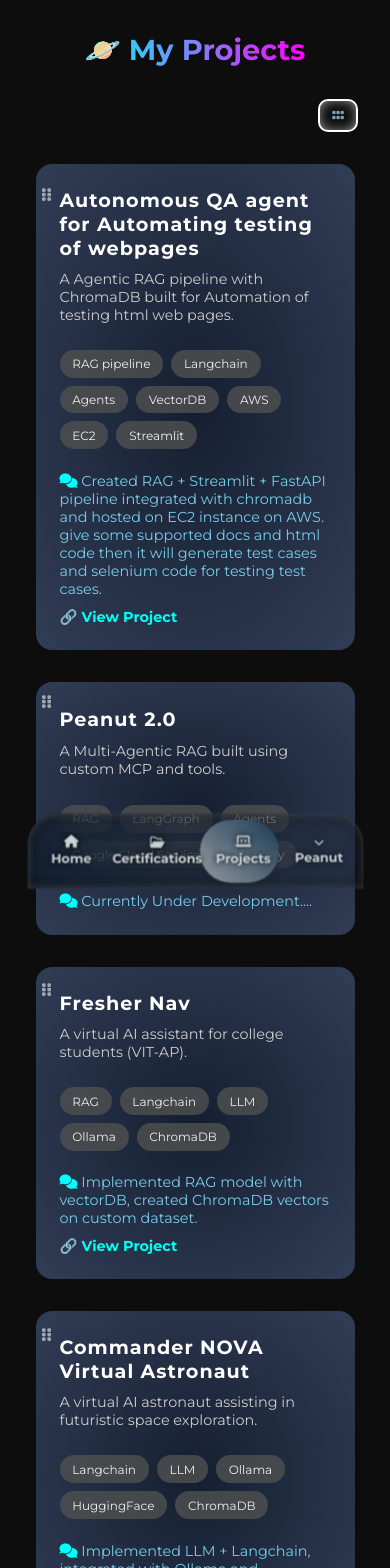
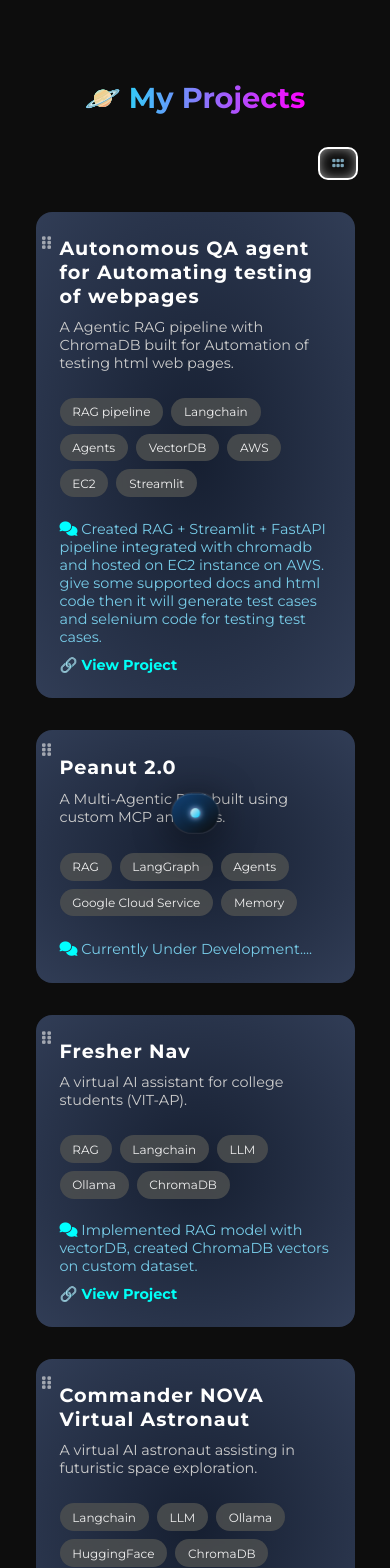
Before and after one commit to Aquibyounis/Portfolio_with_chatbot, a React (Create React App) app in the folder frontchat/: page /projects in a window 390 px wide. Shown: the top 1568 px of the page. Built offline with nearby package versions, Linux system fonts and the light colour scheme.

Commit message:
new navbar style

```diff
--- a/frontchat/src/App.js
+++ b/frontchat/src/App.js
@@ -16,7 +16,7 @@ function App() {
     // show loader for 2 seconds
     const timer = setTimeout(() => {
       setLoading(false);
-    }, 3000);
+    }, 0);
     return () => clearTimeout(timer);
   }, []);
 
--- a/frontchat/src/Components/Main_bar/MainBar.css
+++ b/frontchat/src/Components/Main_bar/MainBar.css
@@ -11,6 +11,7 @@
     align-items: center;
     justify-content: center;
     z-index: -10;
+    padding-top: 10%;
 }
 
 .inner_main {
--- a/frontchat/src/Components/Navbar/Navbar.css
+++ b/frontchat/src/Components/Navbar/Navbar.css
@@ -9,7 +9,8 @@
 }
 
 .ul {
-    position: relative; /* Essential for positioning the floating indicator */
+    position: relative;
+    /* Essential for positioning the floating indicator */
     backdrop-filter: blur(50px);
     padding: 5px;
     border-radius: 55px;
@@ -26,13 +27,16 @@
 /* The new sliding liquid background */
 .floating-indicator {
     position: absolute;
-    height: 85%; /* Slightly smaller than container for looks */
+    height: 85%;
+    /* Slightly smaller than container for looks */
     top: 50%;
     transform: translateY(-50%);
     background: linear-gradient(45deg, rgba(255, 255, 255, 0.523), rgb(27, 59, 85));
     border-radius: 50px;
-    z-index: 0; /* Behind the text */
-    transition: all 0.5s cubic-bezier(0.23, 1, 0.32, 1); /* "Fluid" easing */
+    z-index: 0;
+    /* Behind the text */
+    transition: all 0.5s cubic-bezier(0.23, 1, 0.32, 1);
+    /* "Fluid" easing */
     box-shadow: 0 0 10px rgba(0, 0, 0, 0.2);
 }
 
@@ -47,7 +51,8 @@
     text-decoration: none;
     border-radius: 50px;
     font-weight: 600;
-    z-index: 1; /* Must be above the indicator */
+    z-index: 1;
+    /* Must be above the indicator */
     display: flex;
     align-items: center;
     gap: 8px;
@@ -63,71 +68,255 @@
     .navbar {
         scale: 1.23;
     }
+
     .Link {
         font-size: 1em;
     }
 }
 
+/* ========================================
+   DYNAMIC ISLAND - Mobile Navbar (600px)
+   ======================================== */
+
+/* Hide Dynamic Island pill on desktop */
+.dynamic-island-pill {
+    display: none;
+}
+
 @media (max-width: 600px) {
     .navbar {
-    width: 100svw;
-    position: fixed;
-    /* 1. Place it where you want it to be when fully visible */
-    bottom: 0%;
-    left: 0;
-
-    /* 2. Push it down so only the top is peeking (Hidden State) */
-    transform: translateY(50%);
-
-    /* 3. The Liquid Physics (Bouncy Spring Effect) */
-    /* This curve pulls back slightly and then snaps into place */
-    transition: transform 0.6s cubic-bezier(0.68, -0.6, 0.32, 1.6);
-
-    /* Optional: Fade it slightly when hidden */
+        position: fixed;
+        bottom: 15px;
+        left: 50%;
+        transform: translateX(-40%);
+        width: auto;
+        height: auto;
+        flex-direction: column;
+        align-items: center;
+        z-index: 1000;
+        padding: 0;
+        margin: 0;
     }
 
-    .navbar:hover {
-        /* 4. Bring it back to its natural position (Visible State) */
-        transform: translateY(0);
-    }
-    .ul {
-        background: linear-gradient(45deg, rgb(20, 33, 50), transparent);
-        width: 70%;
-        height: 90%;
-        border-radius: 25px;
-        border-bottom-left-radius: 0px;
-        border-bottom-right-radius: 0px;
-    }
-    .floating-indicator{
-        border-radius: 25px;
-    }
-    .Link {
-        color: rgb(202, 210, 216);
-        height: 70%;
-        flex-direction: column-reverse;
-        font-size: 0.65em;
-        text-align: center;
-        gap: 2px;
-        width: 100px;
-    }
-    .Link {
-        pointer-events: none;
-
-        /* Keep your existing styling */
-        color: rgb(202, 210, 216);
-        height: 70%;
+    /* Dynamic Island Pill - Collapsed State */
+    .dynamic-island-pill {
         display: flex;
         align-items: center;
         justify-content: center;
-        flex-direction: column-reverse;
-        background: transparent;
-        font-size: 0.65em;
-        text-align: center;
-        width: 100px;
+        background: linear-gradient(145deg, #11457c, #0d0d0d);
+        padding: 12px 15px;
+        border-radius: 28px;
+        cursor: pointer;
+        box-shadow:
+            0 4px 30px rgba(0, 0, 0, 0.5),
+            0 0 0 1px rgba(255, 255, 255, 0.1),
+            inset 0 1px 0 rgba(255, 255, 255, 0.1);
+
+        /* Liquid motion animation - spring physics */
+        transition:
+            transform 0.5s cubic-bezier(0.34, 1.56, 0.64, 1),
+            padding 0.5s cubic-bezier(0.34, 1.56, 0.64, 1),
+            border-radius 0.4s cubic-bezier(0.34, 1.56, 0.64, 1),
+            box-shadow 0.3s ease;
     }
 
-    /* 2. ONLY when navbar is open, allow links to be clicked */
-    .navbar:hover .Link {
+    .dynamic-island-pill:active {
+        transform: scale(0.96);
+    }
+
+    .pill-content {
+        display: flex;
+        align-items: center;
+        gap: 10px;
+        color: #fff;
+        font-size: 0.9em;
+        font-weight: 600;
+        text-shadow: 0 1px 2px rgba(0, 0, 0, 0.5);
+    }
+
+    /* Pulsing indicator dot */
+    .pill-indicator {
+        width: 8px;
+        height: 8px;
+        background: linear-gradient(135deg, #e9e9e9, #00c8ff);
+        border-radius: 50%;
+        animation: pulse-glow 2s ease-in-out infinite;
+    }
+
+    @keyframes pulse-glow {
+
+        0%,
+        100% {
+            box-shadow: 0 0 4px #ada9d6, 0 0 8px #2d93d6;
+            transform: scale(1);
+        }
+
+        50% {
+            box-shadow: 0 0 8px #f5f5f5, 0 0 16px #4ade80;
+            transform: scale(1.15);
+        }
+    }
+
+    .pill-icon {
+        font-size: 0.7em;
+        transition: transform 0.4s cubic-bezier(0.34, 1.56, 0.64, 1);
+    }
+
+    /* Hide main nav by default */
+    .navbar .ul {
+        position: absolute;
+        bottom: 60px;
+        left: 50%;
+        transform: translateX(-50%) scaleY(0) scaleX(0.8);
+        transform-origin: top center;
+        opacity: 0;
+        pointer-events: none;
+
+        /* Liquid expansion animation with jerks (spring physics) */
+        transition:
+            transform 0.55s cubic-bezier(0.34, 1.56, 0.64, 1),
+            opacity 0.35s ease,
+            border-radius 0.4s cubic-bezier(0.34, 1.56, 0.64, 1);
+
+        background: linear-gradient(145deg, rgba(26, 26, 26, 0.98), rgba(13, 13, 13, 0.98));
+        backdrop-filter: blur(30px);
+        -webkit-backdrop-filter: blur(30px);
+        width: auto;
+        min-width: 280px;
+        height: auto;
+        padding: 15px 20px;
+        border-radius: 24px;
+        box-shadow:
+            0 10px 50px rgba(0, 0, 0, 0.6),
+            0 0 0 1px rgba(255, 255, 255, 0.08),
+            inset 0 1px 0 rgba(255, 255, 255, 0.1);
+        flex-direction: column;
+        gap: 8px;
+    }
+
+    .floating-indicator {
+        display: none;
+    }
+
+    /* Expanded State - Dynamic Island Opens */
+    .navbar.island-expanded .dynamic-island-pill {
+        padding: 14px 28px;
+        border-radius: 22px;
+        box-shadow:
+            0 8px 40px rgba(0, 0, 0, 0.6),
+            0 0 0 1px rgba(255, 255, 255, 0.15),
+            inset 0 1px 0 rgba(255, 255, 255, 0.15);
+        background: linear-gradient(145deg, #242424, #1a1a1a);
+    }
+
+    .navbar.island-expanded .pill-icon {
+        transform: rotate(180deg);
+    }
+
+    .navbar.island-expanded .ul {
+        opacity: 1;
+        transform: translateX(-50%) scaleY(1) scaleX(1);
         pointer-events: auto;
+
+        /* Add staggered "jerk" motion effect */
+        animation: liquid-expand 0.55s cubic-bezier(0.34, 1.56, 0.64, 1);
+    }
+
+    @keyframes liquid-expand {
+        0% {
+            transform: translateX(-50%) scaleY(0) scaleX(0.7);
+            border-radius: 50px;
+        }
+
+        40% {
+            transform: translateX(-50%) scaleY(1.05) scaleX(1.02);
+        }
+
+        60% {
+            transform: translateX(-50%) scaleY(0.97) scaleX(0.99);
+        }
+
+        80% {
+            transform: translateX(-50%) scaleY(1.02) scaleX(1.01);
+        }
+
+        100% {
+            transform: translateX(-50%) scaleY(1) scaleX(1);
+            border-radius: 24px;
+        }
+    }
+
+    /* Links inside expanded island */
+    .navbar .Link {
+        color: rgba(255, 255, 255, 0.9);
+        padding: 14px 20px;
+        border-radius: 16px;
+        font-size: 0.95em;
+        font-weight: 500;
+        text-align: left;
+        flex-direction: row;
+        gap: 12px;
+        width: 100%;
+        justify-content: flex-start;
+        background: transparent;
+        transition:
+            background 0.25s ease,
+            transform 0.3s cubic-bezier(0.34, 1.56, 0.64, 1),
+            opacity 0.2s ease;
+        text-shadow: 0 1px 2px rgba(0, 0, 0, 0.3);
+    }
+
+    .navbar .Link i {
+        font-size: 1.1em;
+        width: 24px;
+        text-align: center;
+    }
+
+    .navbar .Link:hover {
+        background: rgba(255, 255, 255, 0.1);
+        transform: scale(1.02) translateX(4px);
+    }
+
+    .navbar .Link:active {
+        transform: scale(0.98);
+        background: rgba(255, 255, 255, 0.15);
+    }
+
+    .navbar .Link.active {
+        background: linear-gradient(135deg, rgba(74, 222, 128, 0.2), rgba(18, 41, 26, 0.15));
+        color: #4a9bde;
+    }
+
+    .navbar .Link.active i {
+        color: #4aa5de;
+    }
+
+    /* Staggered animation for links appearing */
+    .navbar.island-expanded .Link:nth-child(2) {
+        animation: link-slide-in 0.4s cubic-bezier(0.34, 1.56, 0.64, 1) 0.05s both;
+    }
+
+    .navbar.island-expanded .Link:nth-child(3) {
+        animation: link-slide-in 0.4s cubic-bezier(0.34, 1.56, 0.64, 1) 0.1s both;
+    }
+
+    .navbar.island-expanded .Link:nth-child(4) {
+        animation: link-slide-in 0.4s cubic-bezier(0.34, 1.56, 0.64, 1) 0.15s both;
+    }
+
+    .navbar.island-expanded .Link:nth-child(5) {
+        animation: link-slide-in 0.4s cubic-bezier(0.34, 1.56, 0.64, 1) 0.2s both;
+    }
+
+    @keyframes link-slide-in {
+        0% {
+            opacity: 0;
+            transform: translateY(-10px) scale(0.95);
+        }
+
+        100% {
+            opacity: 1;
+            transform: translateY(0) scale(1);
+        }
     }
 }
--- a/frontchat/src/Components/Navbar/Navbar.jsx
+++ b/frontchat/src/Components/Navbar/Navbar.jsx
@@ -1,4 +1,4 @@
-import React, { useEffect, useRef } from 'react';
+import React, { useEffect, useRef, useState } from 'react';
 import "./Navbar.css";
 import { NavLink, useLocation } from 'react-router-dom';
 
@@ -9,6 +9,19 @@ const Navbar = () => {
 
     // 2. Get current location to trigger updates when route changes
     const location = useLocation();
+
+    // 3. State for Dynamic Island expansion on mobile
+    const [isExpanded, setIsExpanded] = useState(false);
+
+    // Toggle Dynamic Island expansion
+    const toggleIsland = () => {
+        setIsExpanded(prev => !prev);
+    };
+
+    // Close Dynamic Island when navigating to a new page
+    useEffect(() => {
+        setIsExpanded(false);
+    }, [location.pathname]);
 
     // 3. Logic to move the indicator
     const moveIndicator = () => {
@@ -41,7 +54,14 @@ const Navbar = () => {
     }, [location.pathname]);
 
     return (
-        <div className='navbar'>
+        <div className={`navbar ${isExpanded ? 'island-expanded' : ''}`}>
+            {/* Dynamic Island Toggle Pill - visible only on mobile */}
+            <div className="dynamic-island-pill" onClick={toggleIsland}>
+                <div className="pill-content">
+                    <div className="pill-indicator"></div>
+                </div>
+            </div>
+
             {/* Added ref to the container */}
             <span className='ul' ref={navRef}>
 
--- a/frontchat/src/index.css
+++ b/frontchat/src/index.css
@@ -5,13 +5,15 @@ body {
     sans-serif;
   -webkit-font-smoothing: antialiased;
   -moz-osx-font-smoothing: grayscale;
-  font-family:'Gill Sans', 'Gill Sans MT', Calibri, 'Trebuchet MS', sans-serif;
+  font-family: 'Gill Sans', 'Gill Sans MT', Calibri, 'Trebuchet MS', sans-serif;
   background-color: black;
 }
-*{
+
+* {
   margin: 0;
   padding: 0;
 }
+
 * {
   box-sizing: border-box;
 }
--- a/frontchat/src/pages/AI/Ai.jsx
+++ b/frontchat/src/pages/AI/Ai.jsx
@@ -61,7 +61,7 @@ const Ai = () => {
     setIsTyping(true);
 
     try {
-      const response = await fetch("https://peanutbot.duckdns.org/chat", {
+      const response = await fetch("http://localhost:8500/chat", {
         method: "POST",
         headers: { "Content-Type": "application/json" },
         body: JSON.stringify({ question: userMessage }),
--- a/frontchat/src/pages/Home/Home.css
+++ b/frontchat/src/pages/Home/Home.css
@@ -1,4 +1,4 @@
-.home{
+.home {
     width: 100svw;
     overflow: hidden;
 }
--- a/frontchat/src/pages/Projects/Projects.css
+++ b/frontchat/src/pages/Projects/Projects.css
@@ -22,8 +22,13 @@ body {
 }
 
 @keyframes fadein {
-  from { opacity: 0; }
-  to { opacity: 1; }
+  from {
+    opacity: 0;
+  }
+
+  to {
+    opacity: 1;
+  }
 }
 
 .section-title {
@@ -37,6 +42,7 @@ body {
   left: 50%;
   transform: translate(-50%);
 }
+
 .section-title::before {
   content: '🪐 ';
   -webkit-text-fill-color: #00fff7;
@@ -53,7 +59,7 @@ body {
 
 .projects-grid2 {
   display: grid;
-  grid-template-columns:1fr;
+  grid-template-columns: 1fr;
   gap: 2rem;
   max-width: 70svw;
   margin: 0 auto;
@@ -73,10 +79,12 @@ body {
   font-size: 1.3em;
   cursor: pointer;
 }
+
 .symbol h5 {
   margin: 0;
   padding: 0;
 }
+
 .dots {
   position: absolute;
   left: 2%;
@@ -92,7 +100,7 @@ body {
 }
 
 .project-card {
-  background: radial-gradient(#161f31,#313d56);
+  background: radial-gradient(#161f31, #313d56);
   border-radius: 1rem;
   padding: 2rem;
   position: relative;
@@ -121,8 +129,13 @@ body {
 }
 
 @keyframes rotate {
-  0% { transform: rotate(0deg); }
-  100% { transform: rotate(360deg); }
+  0% {
+    transform: rotate(0deg);
+  }
+
+  100% {
+    transform: rotate(360deg);
+  }
 }
 
 .project-card:hover {
@@ -195,6 +208,7 @@ body {
   .projects-grid {
     grid-template-columns: 1fr;
   }
+
   .projects-section {
     padding-top: 3rem;
   }
@@ -205,28 +219,40 @@ body {
     padding: 2rem 1rem;
     margin-bottom: 100px;
   }
+
   .section-title {
     font-size: 1.8rem;
     margin-bottom: 2rem;
   }
+
   .symbol {
     font-size: 1em;
     margin-right: 1em;
   }
+
   .project-card {
     padding: 1.5rem;
     min-height: 30svh;
   }
+
   .project-card h3 {
     font-size: 1.2rem;
   }
+
   .project-desc {
     font-size: 0.9rem;
   }
+
   .tech-pill {
     font-size: 0.75rem;
   }
+
   .project-link {
     font-size: 0.9rem;
   }
+
+  /* Push content down for Dynamic Island */
+  .projects-section {
+    padding-top: 80px;
+  }
 }
```
Also changed, not shown: frontchat/src/pages/AI/Ai.css (+41 -16 lines), frontchat/src/pages/Certificates/Certificates.css (+18 -6 lines).
